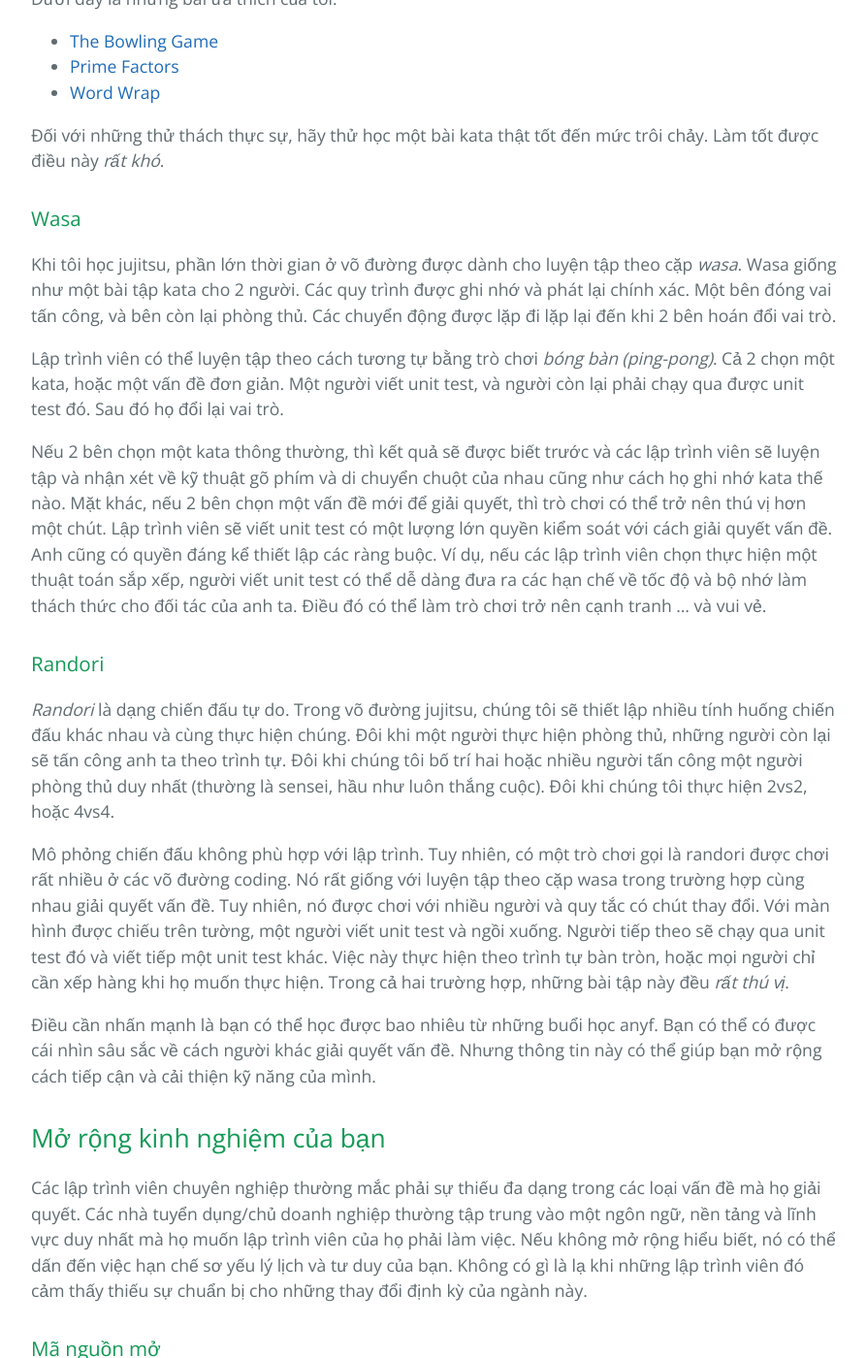
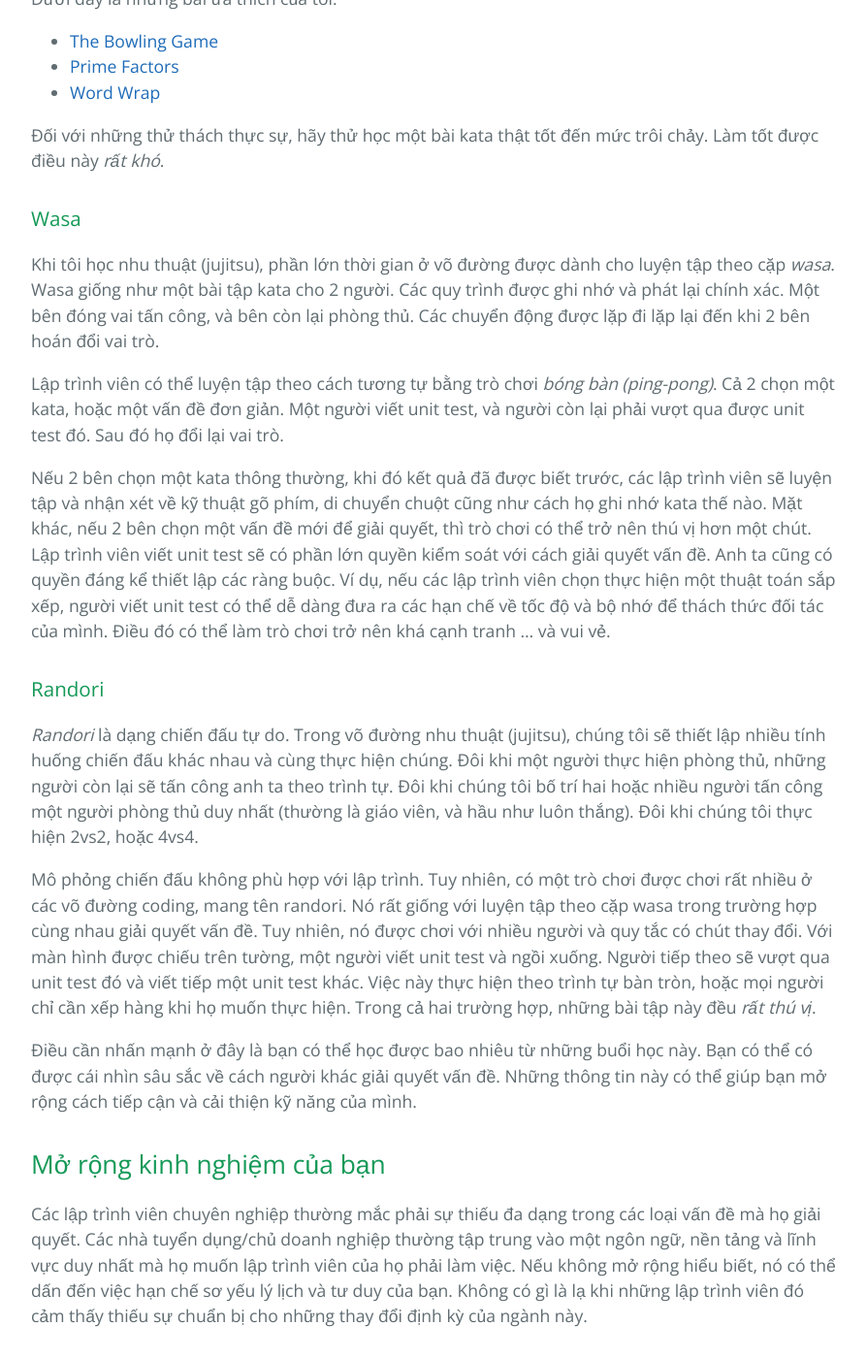
Before and after one commit to HaiBV/haibv.github.io, a Jekyll site: the page built from clean-coder/chapter-6-practicing.md, in a window 1280 px wide and 1400 px high, scrolled down 5264 px. Shown: the whole window at 97% size, without its empty margins (192-1086 px from the left). Built offline with Jekyll 4.4.1, drawn with Linux system fonts in a browser that asks for light colours; our own code applies the rules of GitHub Pages for plain Markdown files.

Commit message:
Book - The Clean Coder - Correction - C6

```diff
--- a/clean-coder/chapter-6-practicing.md
+++ b/clean-coder/chapter-6-practicing.md
@@ -103,18 +103,19 @@ Cũng như các võ sư, mọt lập trình viên nên biết nhiều bài kata
 
 ### Wasa
 
-Khi tôi học jujitsu, phần lớn thời gian ở võ đường được dành cho luyện tập theo cặp _wasa_. Wasa giống như một bài tập kata cho 2 người. Các quy trình được ghi nhớ và phát lại chính xác. Một bên đóng vai tấn công, và bên còn lại phòng thủ. Các chuyển động được lặp đi lặp lại đến khi 2 bên hoán đổi vai trò.
+Khi tôi học nhu thuật (jujitsu), phần lớn thời gian ở võ đường được dành cho luyện tập theo cặp _wasa_. Wasa giống như một bài tập kata cho 2 người. Các quy trình được ghi nhớ và phát lại chính xác. Một bên đóng vai tấn công, và bên còn lại phòng thủ. Các chuyển động được lặp đi lặp lại đến khi 2 bên hoán đổi vai trò.
 
-Lập trình viên có thể luyện tập theo cách tương tự bằng trò chơi _bóng bàn (ping-pong)_. Cả 2 chọn một kata, hoặc một vấn đề đơn giản. Một người viết unit test, và người còn lại phải chạy qua được unit test đó. Sau đó họ đổi lại vai trò.
+Lập trình viên có thể luyện tập theo cách tương tự bằng trò chơi _bóng bàn (ping-pong)_. Cả 2 chọn một kata, hoặc một vấn đề đơn giản. Một người viết unit test, và người còn lại phải vượt qua được unit test đó. Sau đó họ đổi lại vai trò.
 
-Nếu 2 bên chọn một kata thông thường, thì kết quả sẽ được biết trước và các lập trình viên sẽ luyện tập và nhận xét về kỹ thuật gõ phím và di chuyển chuột của nhau cũng như cách họ ghi nhớ kata thế nào. Mặt khác, nếu 2 bên chọn một vấn đề mới để giải quyết, thì trò chơi có thể trở nên thú vị hơn một chút. Lập trình viên sẽ viết unit test có một lượng lớn quyền kiểm soát với cách giải quyết vấn đề. Anh cũng có quyền đáng kể thiết lập các ràng buộc. Ví dụ, nếu các lập trình viên chọn thực hiện một thuật toán sắp xếp, người viết unit test có thể dễ dàng đưa ra các hạn chế về tốc độ và bộ nhớ làm thách thức cho đối tác của anh ta. Điều đó có thể làm trò chơi trở nên cạnh tranh ... và vui vẻ.
+Nếu 2 bên chọn một kata thông thường, khi đó kết quả đã được biết trước, các lập trình viên sẽ luyện tập và nhận xét về kỹ thuật gõ phím, di chuyển chuột cũng như cách họ ghi nhớ kata thế nào. Mặt khác, nếu 2 bên chọn một vấn đề mới để giải quyết, thì trò chơi có thể trở nên thú vị hơn một chút. Lập trình viên viết unit test sẽ có phần lớn quyền kiểm soát với cách giải quyết vấn đề. Anh ta cũng có quyền đáng kể thiết lập các ràng buộc. Ví dụ, nếu các lập trình viên chọn thực hiện một thuật toán sắp xếp, người viết unit test có thể dễ dàng đưa ra các hạn chế về tốc độ và bộ nhớ để thách thức đối tác của mình. Điều đó có thể làm trò chơi trở nên khá cạnh tranh ... và vui vẻ.
+
 ### Randori
 
-_Randori_ là dạng chiến đấu tự do. Trong võ đường jujitsu, chúng tôi sẽ thiết lập nhiều tính huống chiến đấu khác nhau và cùng thực hiện chúng. Đôi khi một người thực hiện phòng thủ, những người còn lại sẽ tấn công anh ta theo trình tự. Đôi khi chúng tôi bố trí hai hoặc nhiều người tấn công một người phòng thủ duy nhất (thường là sensei, hầu như luôn thắng cuộc). Đôi khi chúng tôi thực hiện 2vs2, hoặc 4vs4.
+_Randori_ là dạng chiến đấu tự do. Trong võ đường nhu thuật (jujitsu), chúng tôi sẽ thiết lập nhiều tính huống chiến đấu khác nhau và cùng thực hiện chúng. Đôi khi một người thực hiện phòng thủ, những người còn lại sẽ tấn công anh ta theo trình tự. Đôi khi chúng tôi bố trí hai hoặc nhiều người tấn công một người phòng thủ duy nhất (thường là giáo viên, và hầu như luôn thắng). Đôi khi chúng tôi thực hiện 2vs2, hoặc 4vs4.
 
-Mô phỏng chiến đấu không phù hợp với lập trình. Tuy nhiên, có một trò chơi gọi là randori được chơi rất nhiều ở các võ đường coding. Nó rất giống với luyện tập theo cặp wasa trong trường hợp cùng nhau giải quyết vấn đề. Tuy nhiên, nó được chơi với nhiều người và quy tắc có chút thay đổi. Với màn hình được chiếu trên tường, một người viết unit test và ngồi xuống. Người tiếp theo sẽ chạy qua unit test đó và viết tiếp một unit test khác. Việc này thực hiện theo trình tự bàn tròn, hoặc mọi người chỉ cần xếp hàng khi họ muốn thực hiện. Trong cả hai trường hợp, những bài tập này đều _rất thú vị_.
+Mô phỏng chiến đấu không phù hợp với lập trình. Tuy nhiên, có một trò chơi được chơi rất nhiều ở các võ đường coding, mang tên randori. Nó rất giống với luyện tập theo cặp wasa trong trường hợp cùng nhau giải quyết vấn đề. Tuy nhiên, nó được chơi với nhiều người và quy tắc có chút thay đổi. Với màn hình được chiếu trên tường, một người viết unit test và ngồi xuống. Người tiếp theo sẽ vượt qua unit test đó và viết tiếp một unit test khác. Việc này thực hiện theo trình tự bàn tròn, hoặc mọi người chỉ cần xếp hàng khi họ muốn thực hiện. Trong cả hai trường hợp, những bài tập này đều _rất thú vị_.
 
-Điều cần nhấn mạnh là bạn có thể học được bao nhiêu từ những buổi học anyf. Bạn có thể có được cái nhìn sâu sắc về cách người khác giải quyết vấn đề. Nhưng thông tin này có thể giúp bạn mở rộng cách tiếp cận và cải thiện kỹ năng của mình.
+Điều cần nhấn mạnh ở đây là bạn có thể học được bao nhiêu từ những buổi học này. Bạn có thể có được cái nhìn sâu sắc về cách người khác giải quyết vấn đề. Những thông tin này có thể giúp bạn mở rộng cách tiếp cận và cải thiện kỹ năng của mình.
 
 ## Mở rộng kinh nghiệm của bạn
 
```
